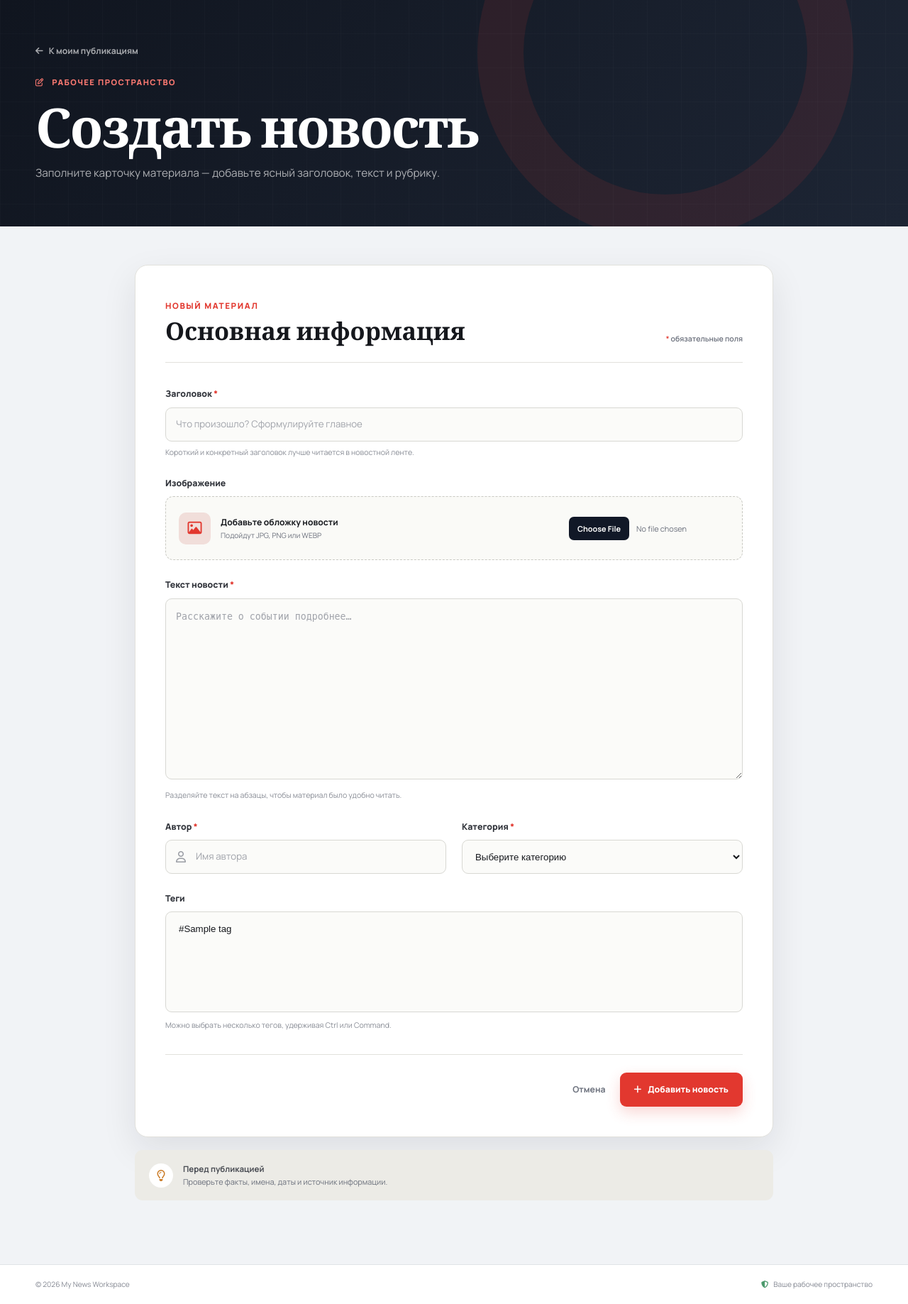
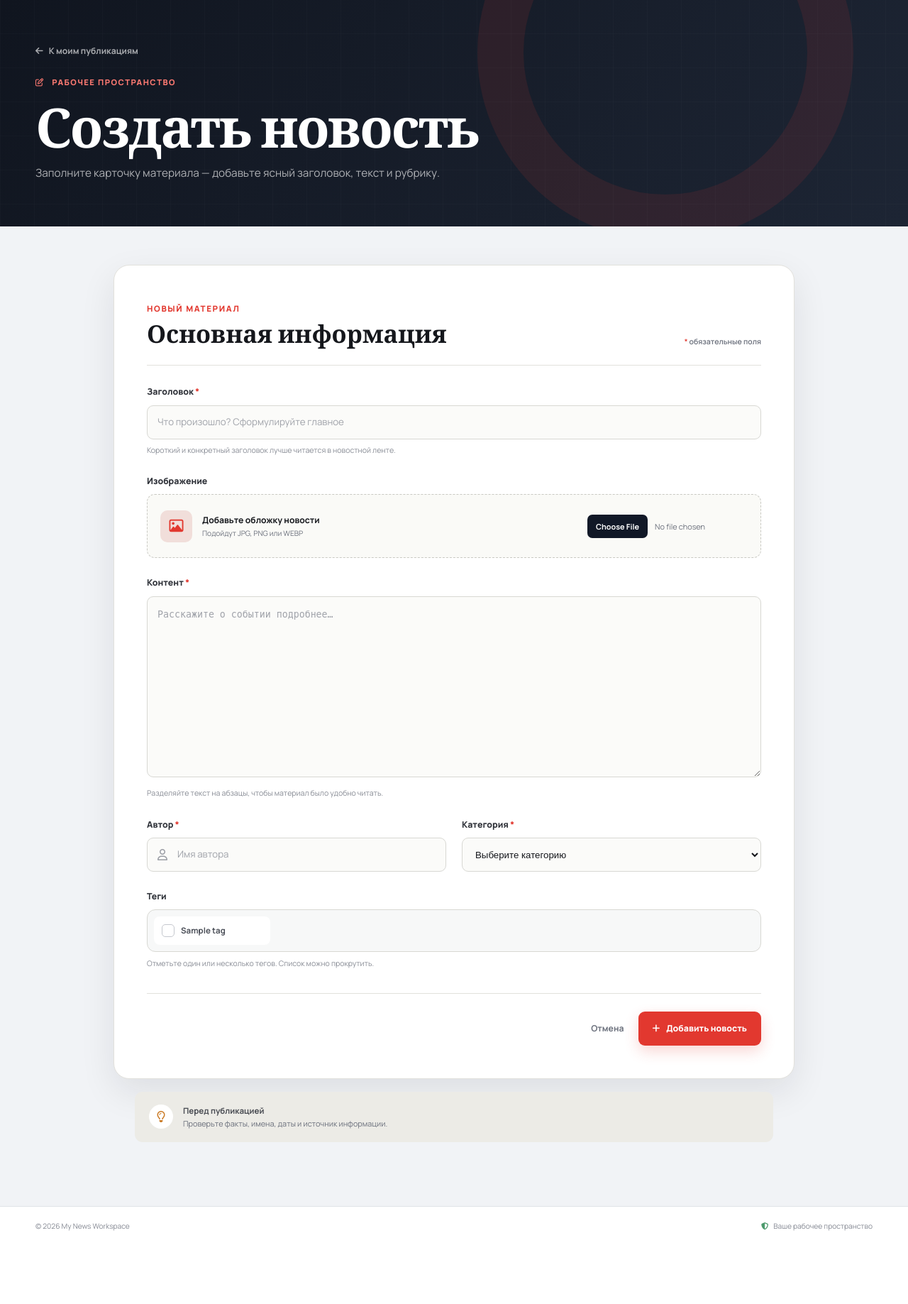
Before and after one commit to orozDev2/news_hashtech_b1, a Django app: page /workspace/create-news/ in a window 1280 px wide. Shown: the part 78-1915 px from the top of the page at 71% size. After the commit the page ends 1812 px from the top, so only its background shows below. Run offline with Django 5.2, Linux system fonts and the light colour scheme; tables that the repository leaves empty hold one stand-in row (values such as "Sample post").

Commit message:
create news via django forms

```diff
--- /dev/null
+++ b/main/forms.py
@@ -0,0 +1,49 @@
+from django import forms
+
+from main.models import News
+
+
+class NewsForm(forms.ModelForm):
+    def __init__(self, *args, **kwargs):
+        super().__init__(*args, **kwargs)
+        self.fields['category'].empty_label = 'Выберите категорию'
+
+    class Meta:
+        model = News
+        fields = (
+            'title',
+            'category',
+            'image',
+            'tags',
+            'content',
+            'author',
+        )
+
+        widgets = {
+            'title': forms.TextInput(attrs={
+                'id': 'title_inp',
+                'placeholder': 'Что произошло? Сформулируйте главное',
+                'autocomplete': 'off',
+            }),
+            'category': forms.Select(attrs={
+                'id': 'category_inp',
+            }),
+            'image': forms.FileInput(attrs={
+                'id': 'image_inp',
+                'accept': 'image/*',
+            }),
+            'tags': forms.CheckboxSelectMultiple(attrs={
+                'id': 'tags_inp',
+                'aria-describedby': 'tags_help',
+            }),
+            'content': forms.Textarea(attrs={
+                'id': 'content_inp',
+                'rows': 10,
+                'placeholder': 'Расскажите о событии подробнее…',
+            }),
+            'author': forms.TextInput(attrs={
+                'id': 'author_inp',
+                'placeholder': 'Имя автора',
+                'autocomplete': 'name',
+            }),
+        }
--- a/main/views.py
+++ b/main/views.py
@@ -1,5 +1,6 @@
 from django.shortcuts import render, redirect, get_object_or_404
 from django.core.paginator import Paginator
+from main.forms import NewsForm
 from main.models import News, Category, Tag
 import datetime
 
@@ -71,35 +72,16 @@ def workspace(request):
 
 
 def create_news(request):
+    form = NewsForm()
 
     if request.method == 'POST':
-        title = request.POST.get('title')
-        image = request.FILES.get('image')
-        author = request.POST.get('author')
-        content = request.POST.get('content')
-        category = Category.objects.get(id=int(request.POST.get('category')))
-        tags_id = list(map(int, request.POST.getlist('tags')))
-        tags = Tag.objects.filter(id__in=tags_id)
+        form = NewsForm(data=request.POST, files=request.FILES)
 
-        news = News.objects.create(
-            title=title,
-            author=author,
-            content=content,
-            category=category,
-        )
+        if form.is_valid():
+            form.save()
+            return redirect('workspace')
 
-        if image:
-            news.image.save(image.name, image)
-
-        news.tags.add(*tags)
-
-        news.save()
-
-        return redirect('workspace')
-
-    categories = Category.objects.all()
-    tags = Tag.objects.all()
-    return render(request, 'workspace/create_news.html', {'categories': categories, 'tags': tags})
+    return render(request, 'workspace/create_news.html', {'form': form})
 
 
 def delete_news(request, news_id):
--- a/static/css/style.css
+++ b/static/css/style.css
@@ -275,6 +275,30 @@ body.gallery-open { overflow: hidden; }
 .editor-note strong { display: block; color: #4a4d54; font-size: .72rem; }
 .editor-note p { font-size: .68rem; }
 
+/* Create-only form polish */
+.create-news-page .news-form--create { max-width: 960px; padding: clamp(28px,4vw,46px); border-radius: 22px; }
+.create-news-page .news-form__heading { margin-bottom: 2px; }
+.create-news-page .form-alert { grid-column: 1/-1; display: flex; align-items: flex-start; gap: 12px; padding: 14px 16px; border: 1px solid #f0c5c1; border-radius: 11px; background: #fff4f2; color: #9e2e28; font-size: .73rem; }
+.create-news-page .form-alert > i { margin-top: 2px; color: var(--accent); font-size: .95rem; }
+.create-news-page .form-alert strong { display: block; margin-bottom: 2px; font-size: .75rem; }
+.create-news-page .form-alert p { margin: 0; }
+.create-news-page .form-field--error > label, .create-news-page .form-field--error > legend { color: #b42318; }
+.create-news-page .form-field--error input:not([type="file"]), .create-news-page .form-field--error textarea, .create-news-page .form-field--error select, .create-news-page .form-field--error .file-control, .create-news-page .form-field--error .tag-picker { border-color: #d6645e; }
+.create-news-page .form-error { margin-top: 7px; color: #b42318; font-size: .72rem; font-weight: 700; line-height: 1.4; }
+.create-news-page .tag-field { min-width: 0; padding: 0; border: 0; }
+.create-news-page .tag-field legend { display: block; width: 100%; margin-bottom: 8px; color: #30333a; font-size: .77rem; font-weight: 800; }
+.create-news-page .tag-picker { padding: 7px; border: 1px solid #d8d8d3; border-radius: 12px; background: #f7f8f8; transition: border-color .2s,box-shadow .2s,background .2s; }
+.create-news-page .tag-picker:focus-within { border-color: var(--accent); background: #fff; box-shadow: 0 0 0 4px rgba(226,56,47,.09); }
+.create-news-page #tags_inp { display: grid; grid-template-columns: repeat(auto-fill,minmax(140px,1fr)); gap: 7px; max-height: 250px; overflow-y: auto; padding: 2px; scrollbar-color: #c9cbd0 transparent; scrollbar-width: thin; }
+.create-news-page #tags_inp > div > label { display: flex; align-items: center; gap: 9px; min-height: 40px; padding: 8px 10px; border: 1px solid transparent; border-radius: 8px; background: #fff; color: #4b4f58; font-size: .72rem; font-weight: 700; line-height: 1.25; cursor: pointer; transition: border-color .2s,background .2s,color .2s,transform .2s; }
+.create-news-page #tags_inp > div > label:hover, .create-news-page #tags_inp > div > label:has(input:checked) { border-color: #efb5b0; background: #fff5f3; color: var(--accent-dark); }
+.create-news-page #tags_inp > div > label:hover { transform: translateY(-1px); }
+.create-news-page #tags_inp input[type="checkbox"] { display: grid; flex: 0 0 18px; width: 18px; height: 18px; min-height: 18px; margin: 0; padding: 0; appearance: none; border: 1.5px solid #c5c8ce; border-radius: 5px; background: #fff; cursor: pointer; }
+.create-news-page #tags_inp input[type="checkbox"]:checked { border-color: var(--accent); background: var(--accent); }
+.create-news-page #tags_inp input[type="checkbox"]:checked::after { display: block; width: 8px; height: 4px; margin: 4px auto 0; border-bottom: 2px solid #fff; border-left: 2px solid #fff; content: ""; transform: rotate(-45deg); }
+.create-news-page #tags_inp input[type="checkbox"]:focus-visible { outline: 3px solid rgba(226,56,47,.22); outline-offset: 2px; }
+.create-news-page .tag-field > small { margin-top: 8px; }
+
 /* Error page */
 .error-page { display: flex; min-height: 650px; flex-direction: column; align-items: center; justify-content: center; padding-block: 90px; text-align: center; }
 .error-page__number { color: rgba(226,56,47,.1); font: 800 clamp(7rem,20vw,13rem)/.75 "Playfair Display",Georgia,serif; }
--- a/templates/workspace/create_news.html
+++ b/templates/workspace/create_news.html
@@ -1,6 +1,8 @@
 {% extends 'workspace/base.html' %}
 
-{% block title %} — добавить новость{% endblock title %}
+{% block title %}
+  — добавить новость
+{% endblock %}
 
 {% block content %}
   <section class="create-hero">
@@ -12,8 +14,8 @@
     </div>
   </section>
 
-<section class="create-section shell">
-  <form class="news-form" method="POST" enctype="multipart/form-data" action="{% url "create_news" %}">
+  <section class="create-section create-news-page shell">
+    <form class="news-form news-form--create" method="POST" enctype="multipart/form-data" action="{% url 'create_news' %}" novalidate>
       {% csrf_token %}
       <div class="news-form__heading">
         <div>
@@ -23,54 +25,77 @@
         <span class="required-note"><span>*</span> обязательные поля</span>
       </div>
 
-    <div class="form-field form-field--wide">
-      <label for="title_inp">Заголовок <span aria-hidden="true">*</span></label>
-      <input type="text" name="title" id="title_inp" placeholder="Что произошло? Сформулируйте главное" autocomplete="off" required>
+      {% if form.errors %}
+        <div class="form-alert" role="alert">
+          <i class="fa-solid fa-circle-exclamation" aria-hidden="true"></i>
+          <div>
+            <strong>Не удалось сохранить новость</strong>
+            {% for error in form.non_field_errors %}<p>{{ error }}</p>{% endfor %}
+          </div>
+        </div>
+      {% endif %}
+
+      <div class="form-field form-field--wide{% if form.title.errors %} form-field--error{% endif %}">
+        <label for="{{ form.title.id_for_label }}">{{ form.title.label }} <span aria-hidden="true">*</span></label>
+        {{ form.title }}
+        {% for error in form.title.errors %}
+          <p class="form-error">{{ error }}</p>
+        {% endfor %}
         <small>Короткий и конкретный заголовок лучше читается в новостной ленте.</small>
       </div>
 
-    <div class="form-field form-field--wide">
-      <label for="image_inp">Изображение</label>
+      <div class="form-field form-field--wide{% if form.image.errors %} form-field--error{% endif %}">
+        <label for="{{ form.image.id_for_label }}">{{ form.image.label }}</label>
         <div class="file-control">
           <i class="fa-regular fa-image" aria-hidden="true"></i>
-        <div><strong>Добавьте обложку новости</strong><small>Подойдут JPG, PNG или WEBP</small></div>
-        <input type="file" name="image" id="image_inp" accept="image/*">
+          <div>
+            <strong>Добавьте обложку новости</strong><small>Подойдут JPG, PNG или WEBP</small>
           </div>
+          {{ form.image }}
+        </div>
+        {% for error in form.image.errors %}
+          <p class="form-error">{{ error }}</p>
+        {% endfor %}
       </div>
 
-    <div class="form-field form-field--wide">
-      <label for="content_inp">Текст новости <span aria-hidden="true">*</span></label>
-      <textarea name="content" id="content_inp" rows="10" placeholder="Расскажите о событии подробнее…" required></textarea>
+      <div class="form-field form-field--wide{% if form.content.errors %} form-field--error{% endif %}">
+        <label for="{{ form.content.id_for_label }}">{{ form.content.label }} <span aria-hidden="true">*</span></label>
+        {{ form.content }}
+        {% for error in form.content.errors %}
+          <p class="form-error">{{ error }}</p>
+        {% endfor %}
         <small>Разделяйте текст на абзацы, чтобы материал было удобно читать.</small>
       </div>
 
-    <div class="form-field">
-      <label for="author_inp">Автор <span aria-hidden="true">*</span></label>
+      <div class="form-field{% if form.author.errors %} form-field--error{% endif %}">
+        <label for="{{ form.author.id_for_label }}">{{ form.author.label }} <span aria-hidden="true">*</span></label>
         <div class="input-with-icon">
           <i class="fa-regular fa-user" aria-hidden="true"></i>
-        <input type="text" name="author" id="author_inp" placeholder="Имя автора" autocomplete="name" required>
+          {{ form.author }}
         </div>
+        {% for error in form.author.errors %}
+          <p class="form-error">{{ error }}</p>
+        {% endfor %}
       </div>
 
-    <div class="form-field">
-      <label for="category_inp">Категория <span aria-hidden="true">*</span></label>
-      <select name="category" id="category_inp" required>
-        <option value="" selected disabled>Выберите категорию</option>
-        {% for category in categories %}
-          <option value="{{ category.id }}">{{ category.name }}</option>
+      <div class="form-field{% if form.category.errors %} form-field--error{% endif %}">
+        <label for="{{ form.category.id_for_label }}">{{ form.category.label }} <span aria-hidden="true">*</span></label>
+        {{ form.category }}
+        {% for error in form.category.errors %}
+          <p class="form-error">{{ error }}</p>
         {% endfor %}
-      </select>
       </div>
 
-    <div class="form-field form-field--wide">
-      <label for="tags_inp">Теги</label>
-      <select name="tags" id="tags_inp" multiple aria-describedby="tags_help">
-        {% for tag in tags %}
-          <option value="{{ tag.id }}">#{{ tag.name }}</option>
+      <fieldset class="form-field tag-field form-field--wide{% if form.tags.errors %} form-field--error{% endif %}">
+        <legend>{{ form.tags.label }}</legend>
+        <div class="tag-picker">
+          {{ form.tags }}
+        </div>
+        {% for error in form.tags.errors %}
+          <p class="form-error">{{ error }}</p>
         {% endfor %}
-      </select>
-      <small id="tags_help">Можно выбрать несколько тегов, удерживая Ctrl или Command.</small>
-    </div>
+        <small id="tags_help">Отметьте один или несколько тегов. Список можно прокрутить.</small>
+      </fieldset>
 
       <div class="news-form__actions">
         <a href="{% url 'workspace' %}" class="form-cancel">Отмена</a>
@@ -79,8 +104,12 @@
     </form>
 
     <aside class="editor-note">
-    <div class="editor-note__icon"><i class="fa-regular fa-lightbulb" aria-hidden="true"></i></div>
-    <div><strong>Перед публикацией</strong><p>Проверьте факты, имена, даты и источник информации.</p></div>
+      <div class="editor-note__icon">
+        <i class="fa-regular fa-lightbulb" aria-hidden="true"></i>
+      </div>
+      <div>
+        <strong>Перед публикацией</strong><p>Проверьте факты, имена, даты и источник информации.</p>
+      </div>
     </aside>
   </section>
-{% endblock content %}
+{% endblock %}
```
Lines whose indentation alone changed are shown as unchanged.
